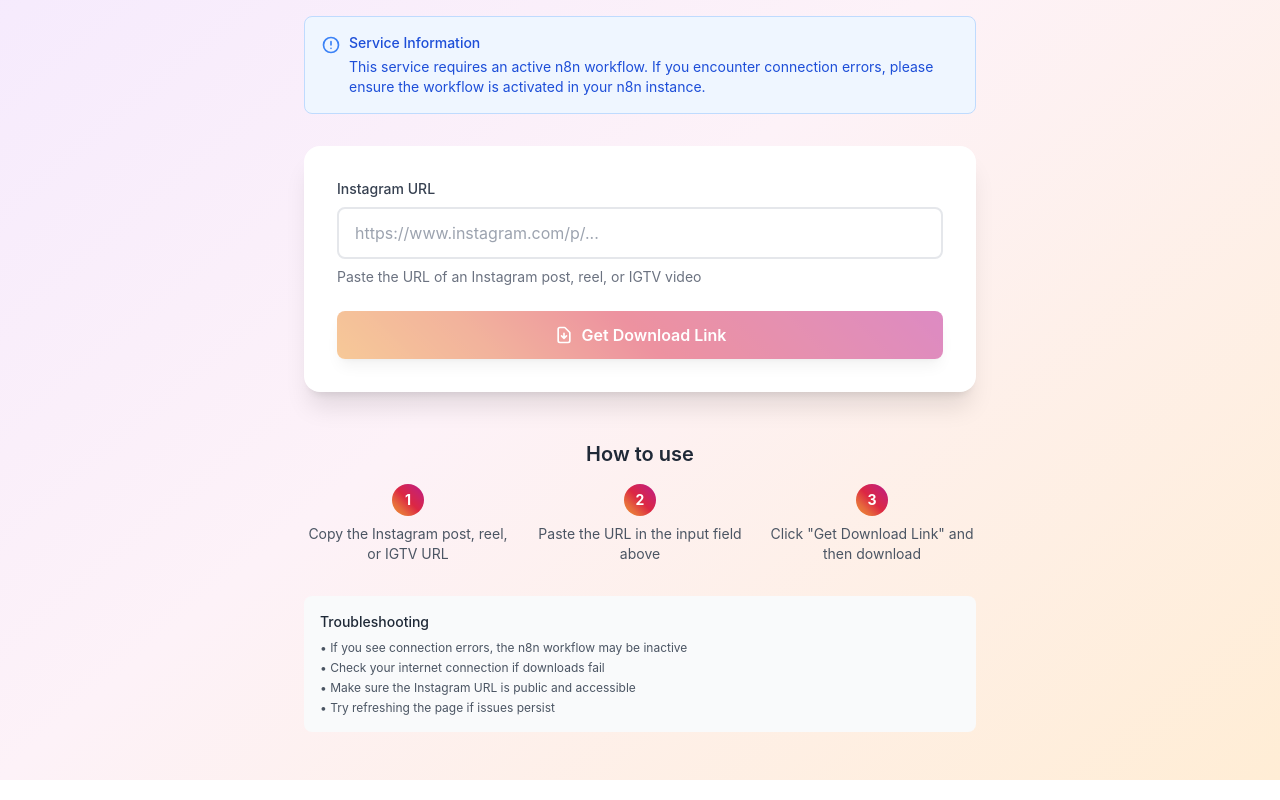
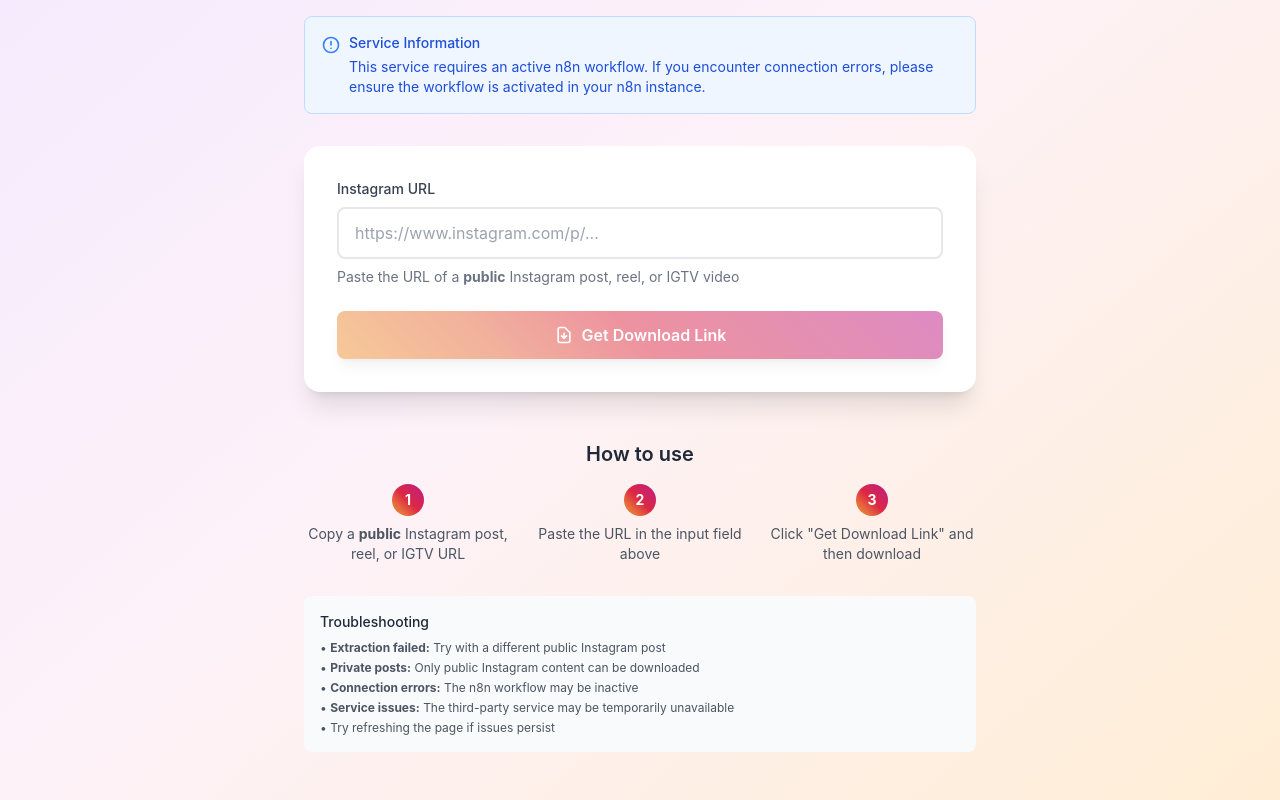
Before and after one commit to bunny67w/n8, a React (Vite) app: page / in a window 1280 px wide. Shown: the part 296-1096 px from the top of the page. Built offline with nearby package versions, Linux system fonts and the light colour scheme.

Commit message:
Fix extraction error and improve error handling

```diff
--- a/src/App.tsx
+++ b/src/App.tsx
@@ -56,11 +56,12 @@ function App() {
 
       const data: DownloadResponse = await response.json();
 
-      if (data.download_link) {
+      if (data.download_link && data.download_link.trim()) {
         setDownloadLink(data.download_link);
         setSuccess(true);
       } else {
-        setError('Failed to extract download link. Please try again.');
+        // More specific error for extraction failure
+        setError('Unable to extract download link from this Instagram post. This could be due to: the post being private, the content type not being supported, or temporary service issues. Please try with a different public post or try again later.');
       }
     } catch (err) {
       console.error('Download error:', err);
@@ -148,7 +149,7 @@ function App() {
                   disabled={isLoading}
                 />
                 <p className="text-sm text-gray-500 mt-2">
-                  Paste the URL of an Instagram post, reel, or IGTV video
+                  Paste the URL of a <strong>public</strong> Instagram post, reel, or IGTV video
                 </p>
               </div>
 
@@ -239,7 +240,7 @@ function App() {
             <div className="grid md:grid-cols-3 gap-6 text-sm text-gray-600">
               <div className="space-y-2">
                 <div className="w-8 h-8 bg-instagram-gradient rounded-full flex items-center justify-center text-white font-bold mx-auto">1</div>
-                <p>Copy the Instagram post, reel, or IGTV URL</p>
+                <p>Copy a <strong>public</strong> Instagram post, reel, or IGTV URL</p>
               </div>
               <div className="space-y-2">
                 <div className="w-8 h-8 bg-instagram-gradient rounded-full flex items-center justify-center text-white font-bold mx-auto">2</div>
@@ -256,9 +257,10 @@ function App() {
           <div className="mt-8 p-4 bg-gray-50 rounded-lg">
             <h3 className="text-sm font-medium text-gray-800 mb-2">Troubleshooting</h3>
             <div className="text-xs text-gray-600 space-y-1">
-              <p>• If you see connection errors, the n8n workflow may be inactive</p>
-              <p>• Check your internet connection if downloads fail</p>
-              <p>• Make sure the Instagram URL is public and accessible</p>
+              <p>• <strong>Extraction failed:</strong> Try with a different public Instagram post</p>
+              <p>• <strong>Private posts:</strong> Only public Instagram content can be downloaded</p>
+              <p>• <strong>Connection errors:</strong> The n8n workflow may be inactive</p>
+              <p>• <strong>Service issues:</strong> The third-party service may be temporarily unavailable</p>
               <p>• Try refreshing the page if issues persist</p>
             </div>
           </div>
```
